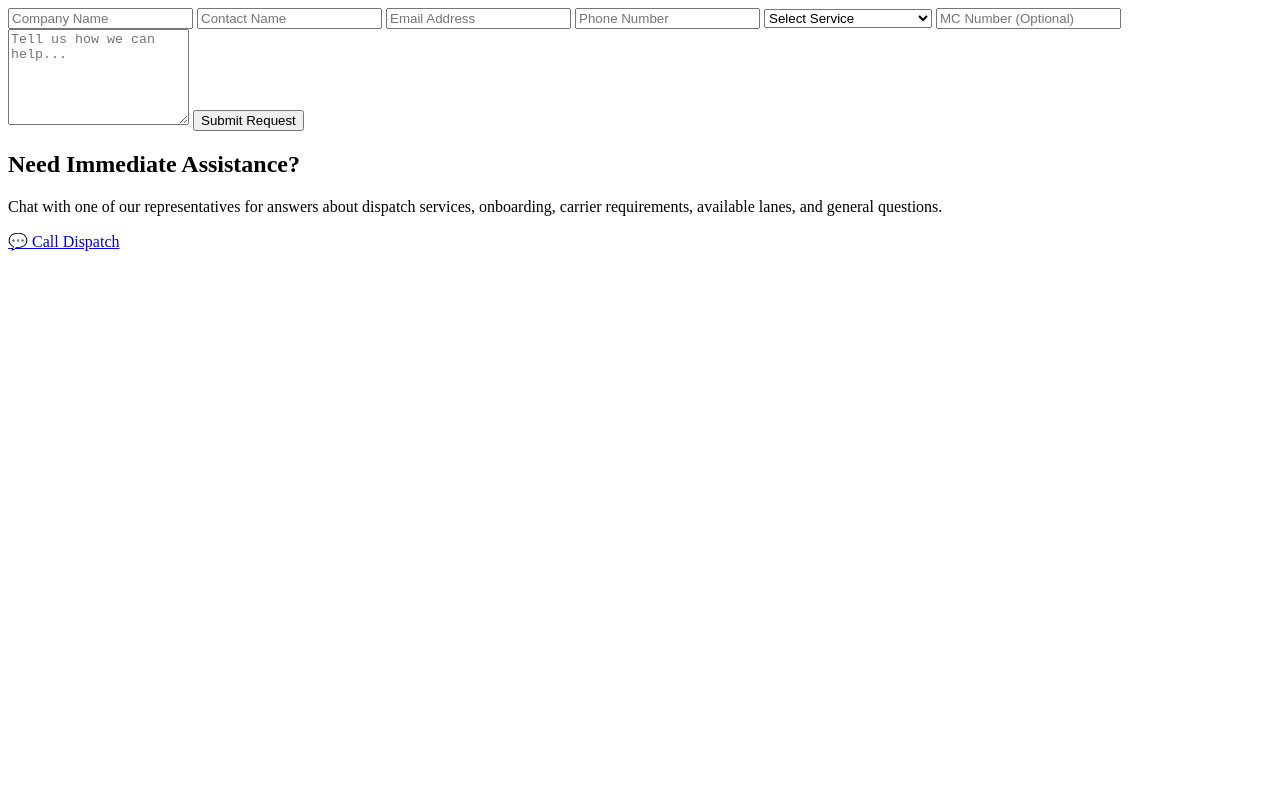
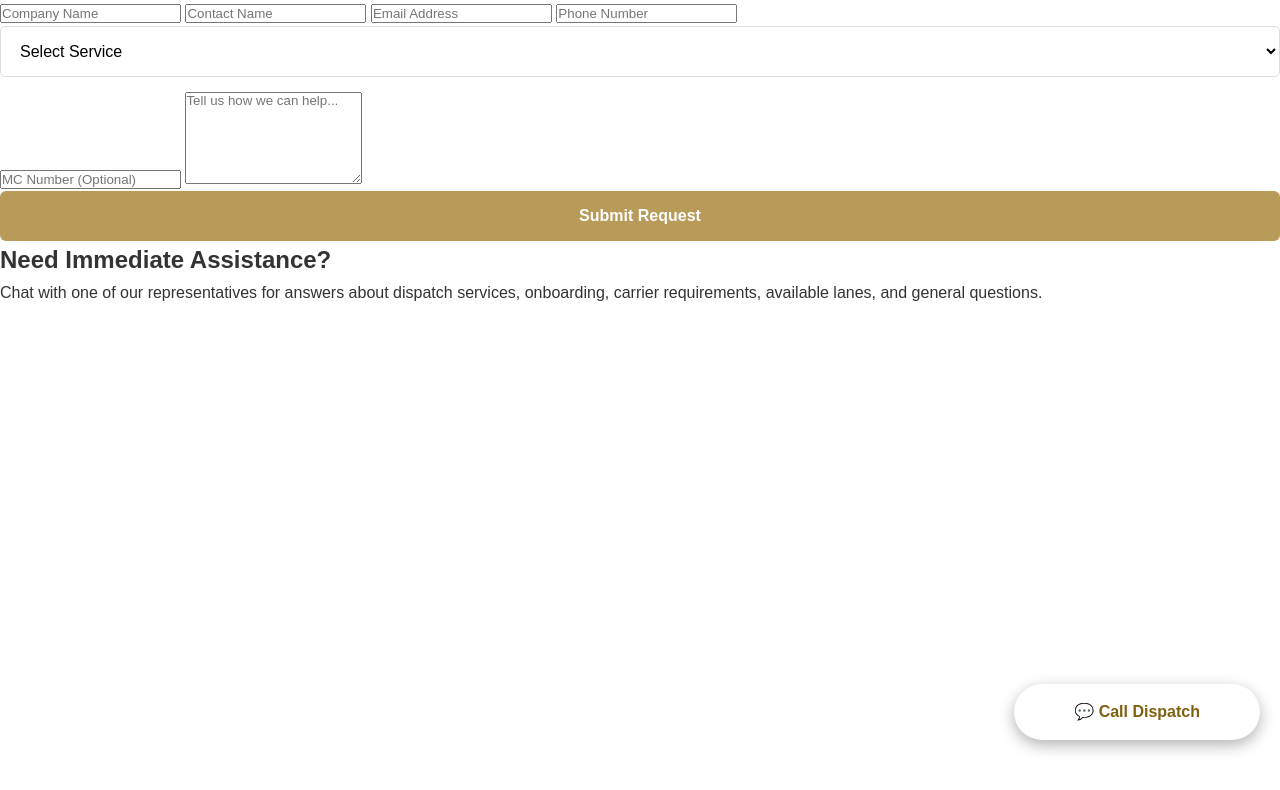
Before and after one commit to jarretnc-cloud/eamasontransportation, a plain HTML site: page contact.html in a window 1280 px wide. Drawn offline with Linux system fonts and the light colour scheme.

Commit message:
style changes for contact page

```diff
--- a/contact.html
+++ b/contact.html
@@ -1,3 +1,5 @@
+<link rel="stylesheet" href="style.css">
+
 <form class="contact-form"
       name="contact-request"
       method="POST"
--- a/style.css
+++ b/style.css
@@ -1608,6 +1608,24 @@ margin-bottom:15px;
     border:1px solid #ddd;
     border-radius:5px;
     background:white;
+    font-size:16px;
+}
+
+.contact-form button{
+    width:100%;
+    background:#B89B58;
+    color:white;
+    border:none;
+    padding:16px;
+    border-radius:6px;
+    cursor:pointer;
+    font-size:16px;
+    font-weight:700;
+    transition:.3s ease;
+}
+
+.contact-form button:hover{
+    background:#a58948;
 }
 
 .calculator button{
```
